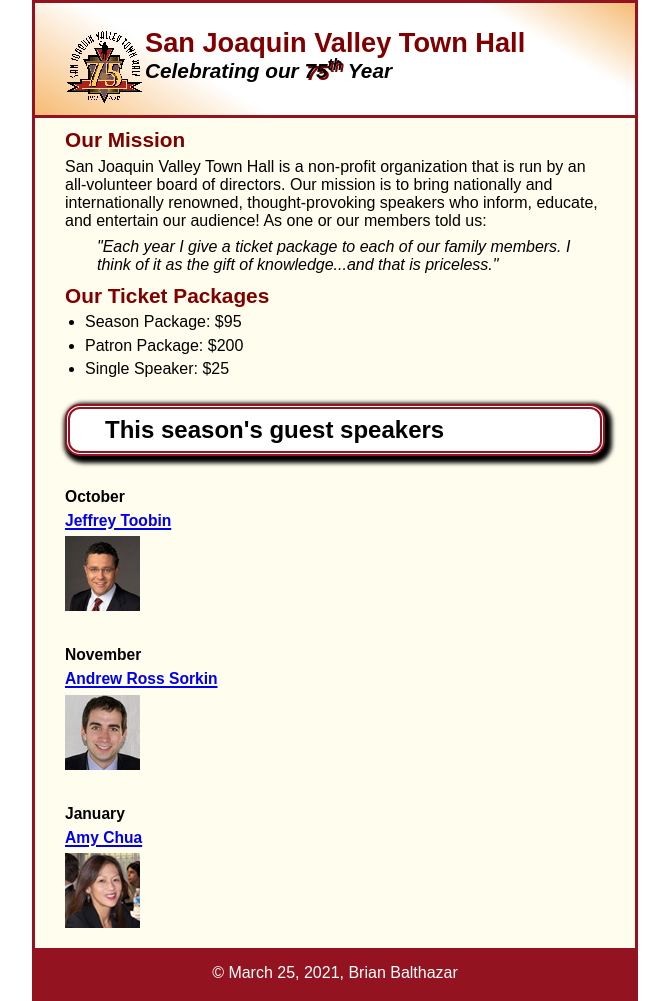
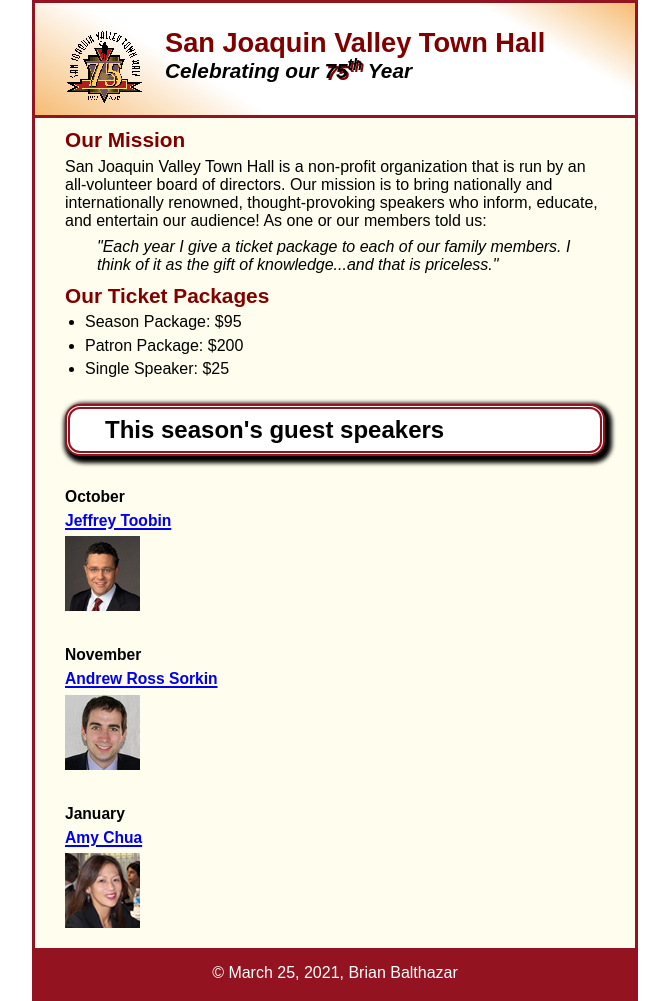
Before and after one commit to eleferrets/A11, a plain HTML site: page index.html in a window 1280 px wide. Shown: the whole page, without its empty margins (305-974 px from the left). Drawn offline with Linux system fonts and the light colour scheme.

Commit message:
Formatted header correctly.

```diff
--- a/styles/main.css
+++ b/styles/main.css
@@ -27,10 +27,12 @@
 header h2 {
 	font-size: 170%;
 	color: #800000;
+	text-indent: 20px;
 }
 header h3 {
 	font-size: 130%;
 	font-style: italic;
+	text-indent: 20px;
 }
 header h1 {
 	font-size: 150%;
```
